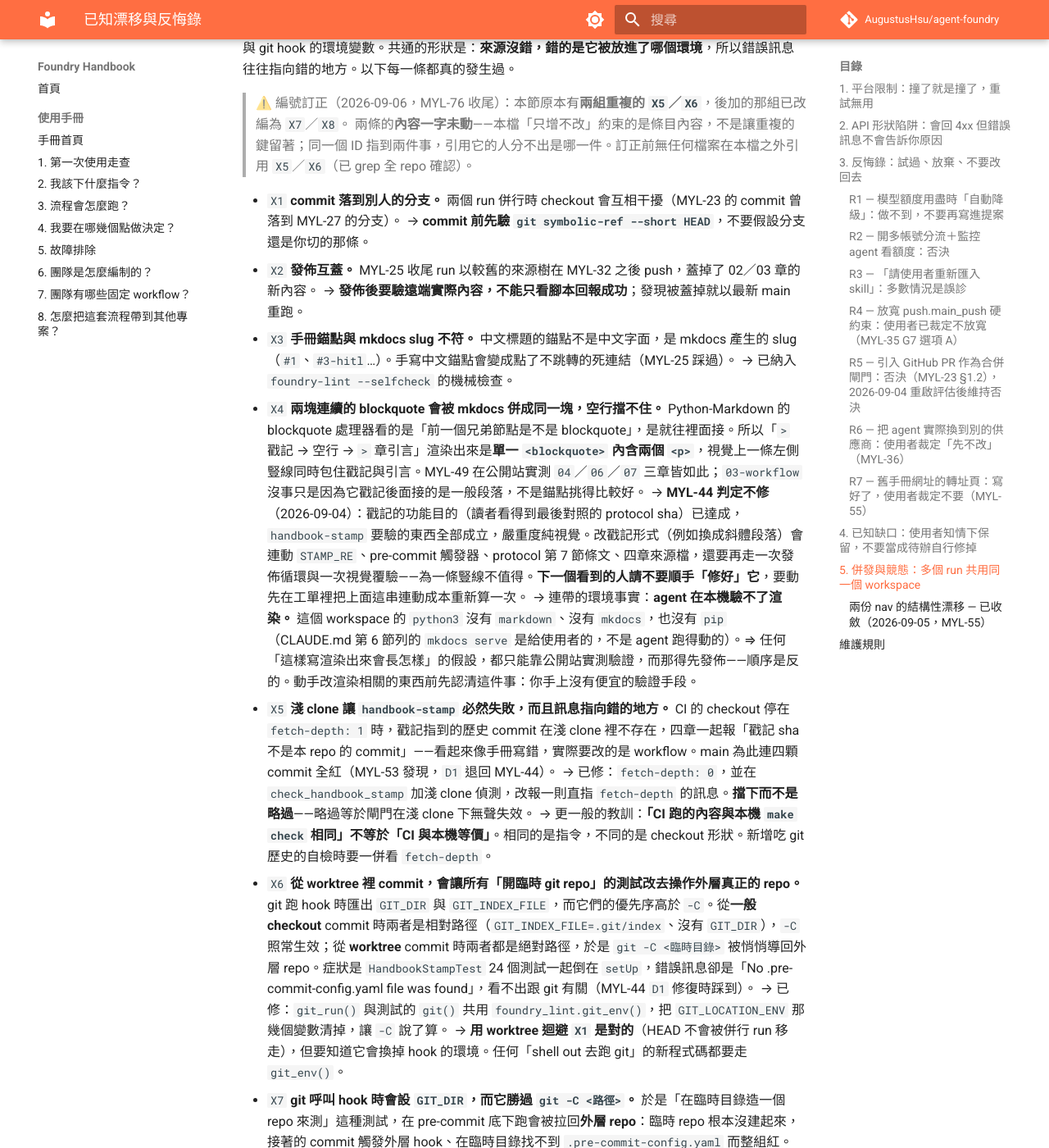
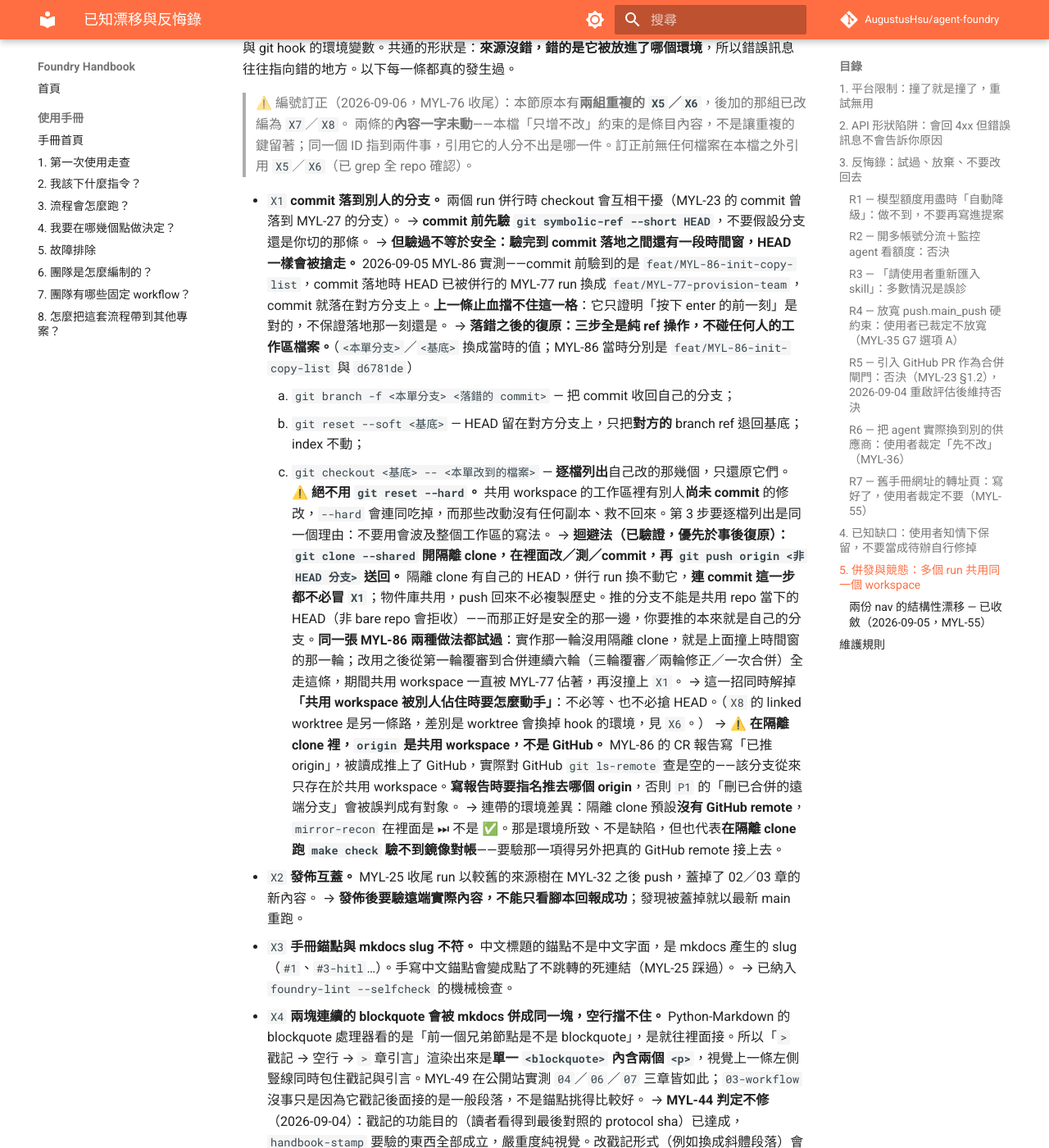
Before and after one commit to AugustusHsu/agent-foundry, an MkDocs documentation site: the page built from docs/standards/known-drift.md, in a window 1280 px wide and 1400 px high, scrolled down 13969 px. Shown: the whole window at 82% size. Built offline with MkDocs 1.6.1 and Material for MkDocs 9.7.7, drawn with Linux system fonts in a browser that asks for light colours; comment, search, counter and statistics services are not loaded.

Commit message:
📝 MYL-88：`X1` 補上「驗完 HEAD 到 commit 之間仍會被搶」與純 ref 復原三步
現行 `X1` 的止血只寫「commit 前先驗 `git symbolic-ref --short HEAD`」，
但 MYL-86 實測到驗完到 commit 落地之間仍有時間窗，HEAD 一樣被併行 run 換走，
commit 就落在對方分支上——那格擋不住，材料原本只散在 MYL-86／MYL-87 的留言裡。

本條補三件事：時間窗本身、落錯後的純 ref 復原三步（明文禁用 `--hard`，
理由是共用工作區有別人未 commit 的修改、沒有副本），
以及已驗證的迴避法 `git clone --shared` 隔離 clone ＋ push 非 HEAD 分支，
連 commit 都不必冒 `X1`，同時解掉「workspace 被別人佔住時怎麼動手」。

另記兩則隔離 clone 的環境陷阱：`origin` 是共用 workspace 不是 GitHub
（MYL-86 的 CR 報告曾被誤讀），以及預設無 GitHub remote 會讓 `mirror-recon` ⏭。

```diff
--- a/docs/standards/known-drift.md
+++ b/docs/standards/known-drift.md
@@ -162,6 +162,16 @@
 
 - `X1` **commit 落到別人的分支。** 兩個 run 併行時 checkout 會互相干擾（MYL-23 的 commit 曾落到 MYL-27 的分支）。
   → **commit 前先驗 `git symbolic-ref --short HEAD`**，不要假設分支還是你切的那條。
+  → **但驗過不等於安全：驗完到 commit 落地之間還有一段時間窗，HEAD 一樣會被搶走。** 2026-09-05 MYL-86 實測——commit 前驗到的是 `feat/MYL-86-init-copy-list`，commit 落地時 HEAD 已被併行的 MYL-77 run 換成 `feat/MYL-77-provision-team`，commit 就落在對方分支上。**上一條止血擋不住這一格**：它只證明「按下 enter 的前一刻」是對的，不保證落地那一刻還是。
+  → **落錯之後的復原：三步全是純 ref 操作，不碰任何人的工作區檔案。**（`<本單分支>`／`<基底>` 換成當時的值；MYL-86 當時分別是 `feat/MYL-86-init-copy-list` 與 `d6781de`）
+    1. `git branch -f <本單分支> <落錯的 commit>` — 把 commit 收回自己的分支；
+    2. `git reset --soft <基底>` — HEAD 留在對方分支上，只把**對方的** branch ref 退回基底；index 不動；
+    3. `git checkout <基底> -- <本單改到的檔案>` — **逐檔列出**自己改的那幾個，只還原它們。
+    ⚠️ **絕不用 `git reset --hard`。** 共用 workspace 的工作區裡有別人**尚未 commit** 的修改，`--hard` 會連同吃掉，而那些改動沒有任何副本、救不回來。第 3 步要逐檔列出是同一個理由：不要用會波及整個工作區的寫法。
+  → **迴避法（已驗證，優先於事後復原）：`git clone --shared` 開隔離 clone，在裡面改／測／commit，再 `git push origin <非 HEAD 分支>` 送回。** 隔離 clone 有自己的 HEAD，併行 run 換不動它，**連 commit 這一步都不必冒 `X1`**；物件庫共用，push 回來不必複製歷史。推的分支不能是共用 repo 當下的 HEAD（非 bare repo 會拒收）——而那正好是安全的那一邊，你要推的本來就是自己的分支。**同一張 MYL-86 兩種做法都試過**：實作那一輪沒用隔離 clone，就是上面撞上時間窗的那一輪；改用之後從第一輪覆審到合併連續六輪（三輪覆審／兩輪修正／一次合併）全走這條，期間共用 workspace 一直被 MYL-77 佔著，再沒撞上 `X1`。
+  → 這一招同時解掉**「共用 workspace 被別人佔住時要怎麼動手」**：不必等、也不必搶 HEAD。（`X8` 的 linked worktree 是另一條路，差別是 worktree 會換掉 hook 的環境，見 `X6`。）
+  → ⚠️ **在隔離 clone 裡，`origin` 是共用 workspace，不是 GitHub。** MYL-86 的 CR 報告寫「已推 origin」，被讀成推上了 GitHub，實際對 GitHub `git ls-remote` 查是空的——該分支從來只存在於共用 workspace。**寫報告時要指名推去哪個 origin**，否則 `P1` 的「刪已合併的遠端分支」會被誤判成有對象。
+  → 連帶的環境差異：隔離 clone 預設**沒有 GitHub remote**，`mirror-recon` 在裡面是 ⏭ 不是 ✅。那是環境所致、不是缺陷，但也代表**在隔離 clone 跑 `make check` 驗不到鏡像對帳**——要驗那一項得另外把真的 GitHub remote 接上去。
 - `X2` **發佈互蓋。** MYL-25 收尾 run 以較舊的來源樹在 MYL-32 之後 push，蓋掉了 02／03 章的新內容。
   → **發佈後要驗遠端實際內容，不能只看腳本回報成功**；發現被蓋掉就以最新 main 重跑。
 - `X3` **手冊錨點與 mkdocs slug 不符。** 中文標題的錨點不是中文字面，是 mkdocs 產生的 slug（`#1`、`#3-hitl`…）。手寫中文錨點會變成點了不跳轉的死連結（MYL-25 踩過）。
```
